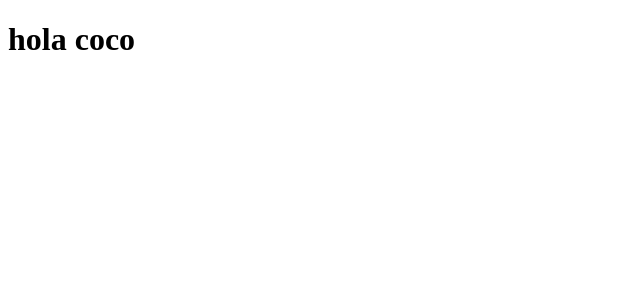
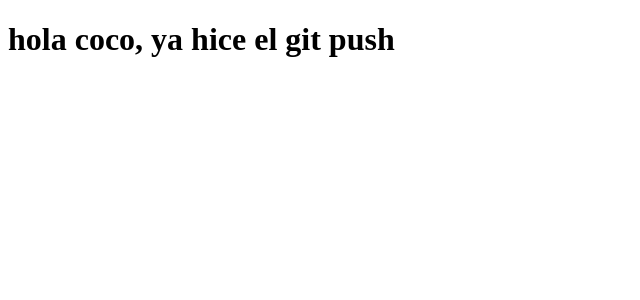
Before and after one commit to FrancisElegante/versionfinal, an Angular app in the folder gestiondelvalle/: page / in a window 1280 px wide. Shown: the top 300 px of the page, without its empty margins (0-640 px from the left). Built offline with nearby package versions, Linux system fonts and the light colour scheme.

Commit message:
cuarto commit coco!!!

```diff
--- a/gestiondelvalle/src/app/app.component.html
+++ b/gestiondelvalle/src/app/app.component.html
@@ -1 +1 @@
-<h1>hola coco</h1>
+<h1>hola coco, ya hice el git push</h1>
```
